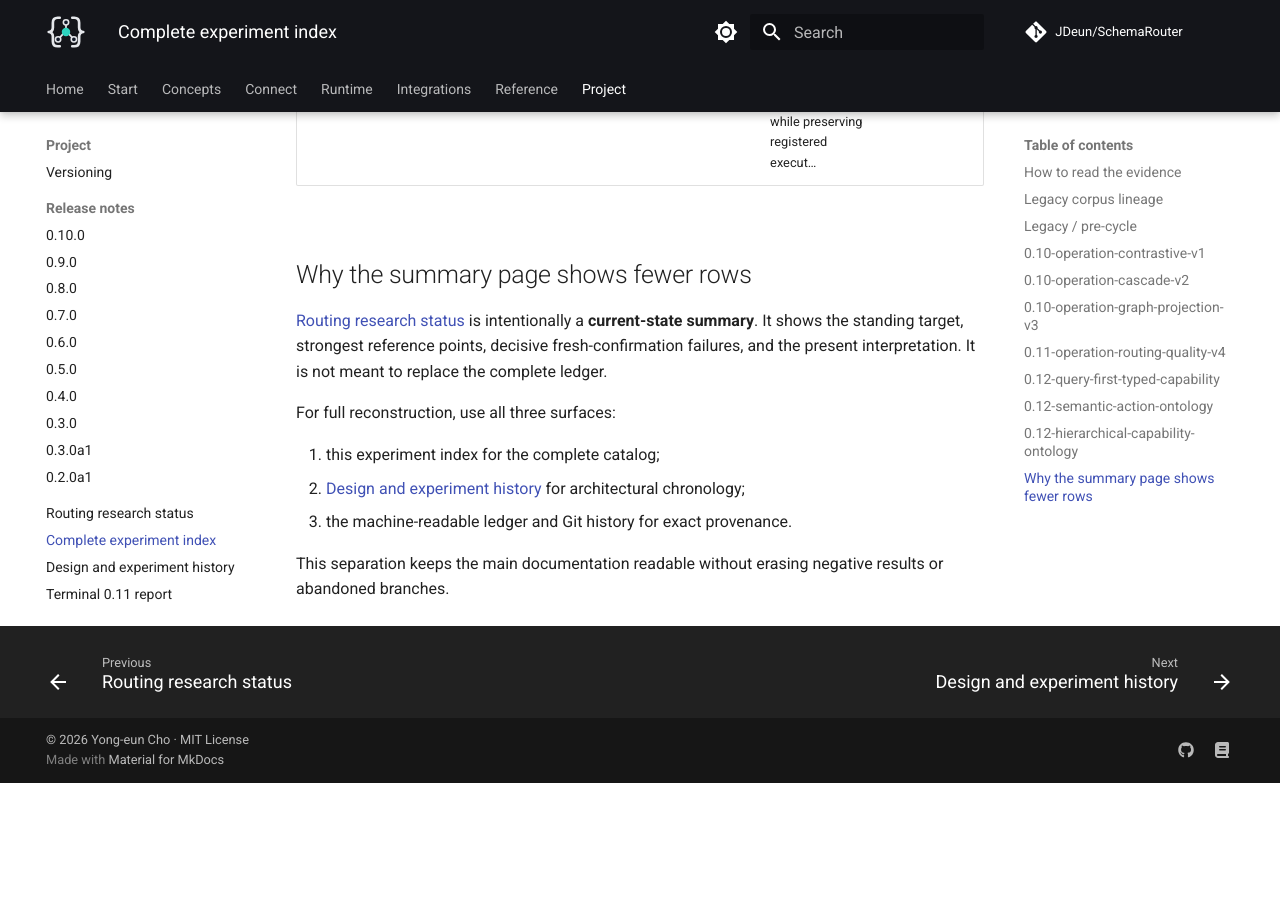
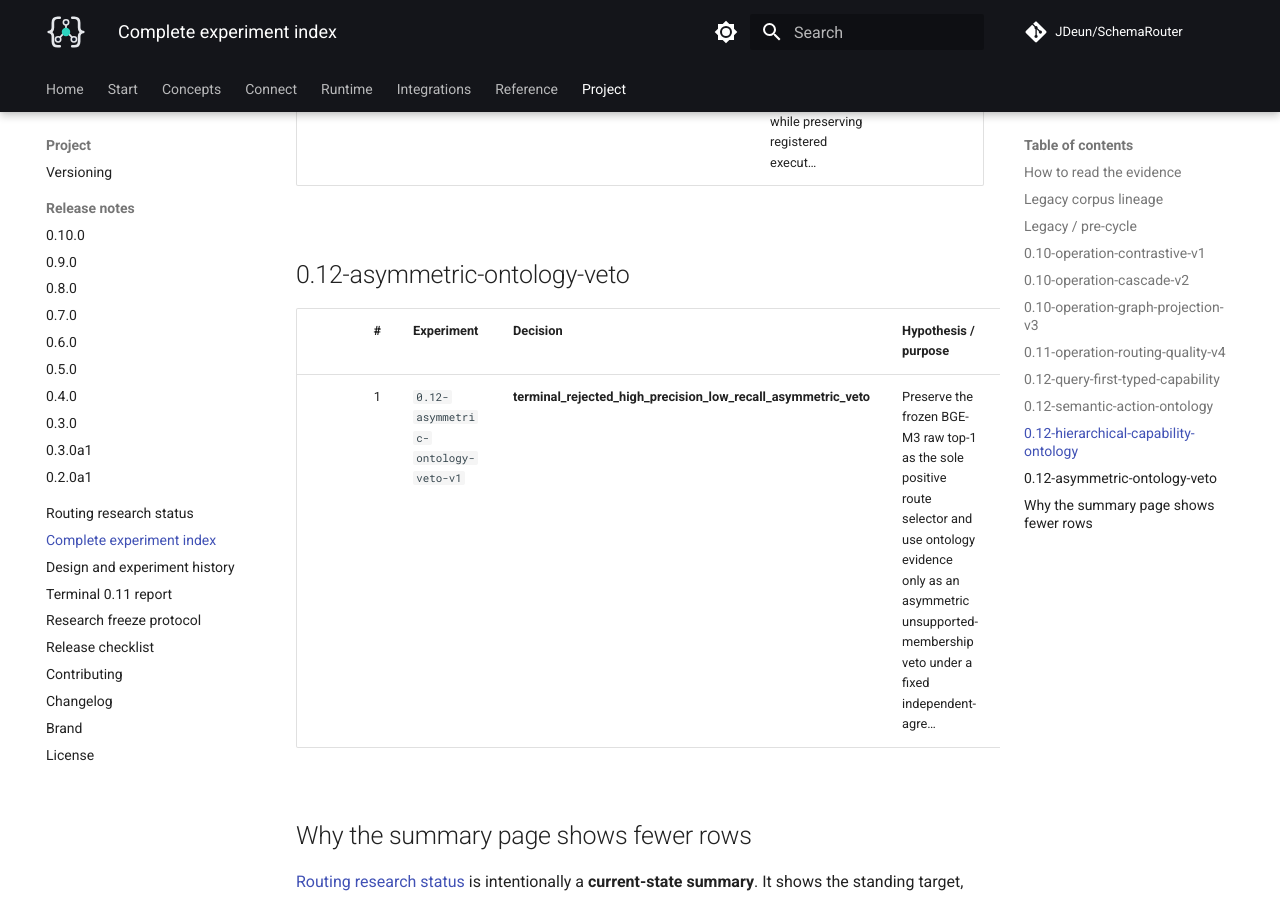
Before and after one commit to JDeun/SchemaRouter, an MkDocs documentation site: the page built from docs/research/experiment-index.md, in a window 1280 px wide and 900 px high, scrolled down 14073 px. Built offline with MkDocs 1.6.1 and Material for MkDocs 9.7.7, drawn with Linux system fonts in a browser that asks for light colours; comment, search, counter and statistics services are not loaded; before the commit the page ends 14856 px from its top, so only the background shows below that; some of the changed lines change nothing that is shown.

Commit message:
docs: refresh complete experiment index through #358

```diff
--- a/docs/research/experiment-index.md
+++ b/docs/research/experiment-index.md
@@ -8,7 +8,7 @@
 
 Current machine-readable ledger:
 
-- independent experiment records: **63**;
+- independent experiment records: **64**;
 - legacy routing corpus lineage: **13** versioned corpora;
 - routine bugfix-only commits are not counted as independent experiments unless they changed an
   architecture invariant, evaluation protocol, or empirical claim;
@@ -51,7 +51,7 @@
 
 | # | Experiment | Decision | Hypothesis / purpose | Evidence |
 | ---: | --- | --- | --- | --- |
-| 1 | `pre-0.8-no-route-sentinel-ablation` | **sentinel_removed** | An explicit none_of_the_above pseudo-option could improve empty-recall no-route discrimination. | [issue #87](https://github.com/JDeun/SchemaRouter/issues/87) · [`e41f57a044`](https://github.com/JDeun/SchemaRouter/commit/e41f57a044182deb374980c28d66863d637a691b) |
+| 1 | `pre-0.8-no-route-sentinel-ablation` | **sentinel_removed** | An explicit none_of_the_above pseudo-option could improve empty-recall no-route discrimination. | [issue #87](https://github.com/JDeun/SchemaRouter/issues/87) |
 
 ## 0.10-operation-contrastive-v1
 
@@ -84,14 +84,14 @@
 | 7 | `0.11-nli-boundary-superseded` | **superseded_before_result_interpretation** | Recorded design / evaluation step. | [PR #192](https://github.com/JDeun/SchemaRouter/pull/192) |
 | 8 | `0.11-pairwise-tool-hierarchy` | **rejected_on_development** | Pairwise tool ranking crossed the 70% supported gate but did not provide an open-set capability boundary and badly missed rejection/false-route gates. | [PR #193](https://github.com/JDeun/SchemaRouter/pull/193) |
 | 9 | `0.11-direct-multilingual-nli-boundary` | **rejected_on_development** | Conservative entailment thresholds improved unsupported rejection but collapsed supported recall; direct NLI is unsuitable as the operation selector/gate tested here. | [PR #194](https://github.com/JDeun/SchemaRouter/pull/194) |
-| 10 | `0.11-bounded-retrieve-rerank-architecture` | **architecture_implemented_diagnostic_pending** | Recorded design / evaluation step. | [PR #195](https://github.com/JDeun/SchemaRouter/pull/195) · [`90af3e1fce`](https://github.com/JDeun/SchemaRouter/commit/90af3e1fce3bf29f45fd3347c14afc2603b37d5e) |
+| 10 | `0.11-bounded-retrieve-rerank-architecture` | **architecture_implemented_diagnostic_pending** | Recorded design / evaluation step. | [PR #195](https://github.com/JDeun/SchemaRouter/pull/195) |
 | 11 | `0.11-bounded-rerank-score-diagnostic` | **ranking_headroom_validated_latency_optimization_required** | Recorded design / evaluation step. | [PR #205](https://github.com/JDeun/SchemaRouter/pull/205) · [`f43535b6ef`](https://github.com/JDeun/SchemaRouter/commit/f43535b6ef0acbc5492b9791e6757e28a343d9fa) |
 | 12 | `0.11-winner-only-threshold-semantics` | **mechanism_merged_into_active_research_stack** | Recorded design / evaluation step. | [PR #208](https://github.com/JDeun/SchemaRouter/pull/208) |
 | 13 | `0.11-evidence-projector-active-stack` | **infrastructure_merged_into_active_research_stack** | Recorded design / evaluation step. | ledger / Git history |
 | 14 | `0.11-bounded-rerank-width-ablation` | **selected_width_2_by_preregistered_smallest_passing_width_rule** | Recorded design / evaluation step. | [PR #216](https://github.com/JDeun/SchemaRouter/pull/216) · [`9f4dbff423`](https://github.com/JDeun/SchemaRouter/commit/9f4dbff423cdcb9151d00d1b15586f9b3d766235) |
 | 15 | `0.11-joint-score-margin-boundary` | **not_selected** | Joint score+margin gating adds only ~0.35 percentage points at the same false-route budget, insufficient to justify a larger route-local tuning surface before width/latency optimi… | ledger / Git history |
-| 16 | `0.11-width2-winner-gate-executable` | **rejected_on_development_latency_gate** | A width-2 bounded semantic recall plus score-only BGE rank-then-gate boundary can satisfy the 0.11 development quality gates without material latency regression. | [PR #228](https://github.com/JDeun/SchemaRouter/pull/228) · [`fdaf3f77e9`](https://github.com/JDeun/SchemaRouter/commit/fdaf3f77e95b504e81739c69cd1d9889d36afabb) |
-| 17 | `0.11-cheap-action-only-evidence-diagnostic` | **retain_as_cheap_bounded_selector_or_auxiliary_evidence_not_global_direct_fast_path** | A cheap multilingual embedding over endpoint action names and trusted operation aliases can provide independent routing evidence at materially lower latency than BGE. | [PR #230](https://github.com/JDeun/SchemaRouter/pull/230) · [`521dcc65e0`](https://github.com/JDeun/SchemaRouter/commit/521dcc65e0269d68c76a372606f8d22b2ac57aa1) |
+| 16 | `0.11-width2-winner-gate-executable` | **rejected_on_development_latency_gate** | A width-2 bounded semantic recall plus score-only BGE rank-then-gate boundary can satisfy the 0.11 development quality gates without material latency regression. | [PR #228](https://github.com/JDeun/SchemaRouter/pull/228) |
+| 17 | `0.11-cheap-action-only-evidence-diagnostic` | **retain_as_cheap_bounded_selector_or_auxiliary_evidence_not_global_direct_fast_path** | A cheap multilingual embedding over endpoint action names and trusted operation aliases can provide independent routing evidence at materially lower latency than BGE. | [PR #230](https://github.com/JDeun/SchemaRouter/pull/230) |
 | 18 | `0.11-action-guided-single-pair-bge-diagnostic` | **rejected_on_supported_recall** | Use cheap action-only evidence to choose one already-authorized width-2 candidate, then score only one BGE pair to remove CPU tail latency. | [issue #231](https://github.com/JDeun/SchemaRouter/issues/231) · [PR #232](https://github.com/JDeun/SchemaRouter/pull/232) |
 | 19 | `0.11-bounded-action-embedding-diagnostic` | **rejected_on_open_set_supported_recall** | Replace BGE inside width-2 authorized recall with cached action-only MiniLM embedding evidence. | [issue #233](https://github.com/JDeun/SchemaRouter/issues/233) · [PR #236](https://github.com/JDeun/SchemaRouter/pull/236) |
 | 20 | `0.11-minilm-dual-view-diagnostic` | **rejected_backbone_capacity_insufficient** | Use one MiniLM query embedding against cached schema/domain and action-only route views to separate ranking evidence from open-set confidence. | [issue #240](https://github.com/JDeun/SchemaRouter/issues/240) · [PR #241](https://github.com/JDeun/SchemaRouter/pull/241) |
@@ -102,7 +102,7 @@
 | 25 | `0.11-conditional-zero-false-rejected-winner-rescue` | **rejected_zero_false_rescue_recovers_only_5_of_required_15** | Recorded design / evaluation step. | [issue #255](https://github.com/JDeun/SchemaRouter/issues/255) · [PR #258](https://github.com/JDeun/SchemaRouter/pull/258) |
 | 26 | `0.11-route-local-stable-bge-m3-fusion` | **rejected_strict_boundary_below_85_percent_despite_90_54_raw_ceiling** | Route-local fusion weights selected from the already-preregistered #246 grid may recover the remaining exact-route gap while midpoint/canonicalized thresholds remove observed-scor… | [issue #256](https://github.com/JDeun/SchemaRouter/issues/256) · [PR #257](https://github.com/JDeun/SchemaRouter/pull/257) |
 | 27 | `0.11-numerically-robust-threshold-freeze-policy` | **required_for_future_frozen_candidates** | Recorded design / evaluation step. | [issue #253](https://github.com/JDeun/SchemaRouter/issues/253) |
-| 28 | `0.11-bge-m3-robust-budget6-executable-confirmation` | **confirmed_as_numerically_robust_strict_base_for_conditional_rescue** | Recorded design / evaluation step. | [issue #259](https://github.com/JDeun/SchemaRouter/issues/259) · [`9e9b1049ea`](https://github.com/JDeun/SchemaRouter/commit/9e9b1049eac779adbc5781bfc45a447966ae32e8) |
+| 28 | `0.11-bge-m3-robust-budget6-executable-confirmation` | **confirmed_as_numerically_robust_strict_base_for_conditional_rescue** | Recorded design / evaluation step. | [issue #259](https://github.com/JDeun/SchemaRouter/issues/259) |
 | 29 | `0.11-cross-model-zero-false-abstention-rescue` | **gte_agreement_bge_selected_for_frozen_confirmation** | Recorded design / evaluation step. | [issue #262](https://github.com/JDeun/SchemaRouter/issues/262) · [PR #263](https://github.com/JDeun/SchemaRouter/pull/263) |
 | 30 | `0.11-zero-false-cross-model-frozen-candidate` | **rejected_surface_fragile_positive_open_set_boundary** | Recorded design / evaluation step. | [issue #265](https://github.com/JDeun/SchemaRouter/issues/265) · [PR #270](https://github.com/JDeun/SchemaRouter/pull/270) |
 | 31 | `0.11-robust-base-winner-crossencoder-rescue` | **rejected_safe_but_insufficient_rescue** | Recorded design / evaluation step. | [issue #266](https://github.com/JDeun/SchemaRouter/issues/266) |
@@ -111,25 +111,25 @@
 | 34 | `0.11-explicit-negative-capability-prototype-veto` | **rejected_combined_winner_domain_ood_veto** | Recorded design / evaluation step. | [issue #275](https://github.com/JDeun/SchemaRouter/issues/275) · [PR #276](https://github.com/JDeun/SchemaRouter/pull/276) |
 | 35 | `0.11-global-signed-capability-prototype-bank` | **rejected_global_signed_prototype_evidence_too_coarse** | Recorded design / evaluation step. | [issue #277](https://github.com/JDeun/SchemaRouter/issues/277) · [PR #278](https://github.com/JDeun/SchemaRouter/pull/278) |
 | 36 | `0.11-dual-signed-negative-openworld` | **rejected_scalar_signed_evidence_overlap** | Recorded design / evaluation step. | [issue #279](https://github.com/JDeun/SchemaRouter/issues/279) · [PR #280](https://github.com/JDeun/SchemaRouter/pull/280) |
-| 37 | `0.11-rank-based-capability-set-openworld` | **rejected_fixed_prototype_heuristics_terminated** | Recorded design / evaluation step. | [issue #281](https://github.com/JDeun/SchemaRouter/issues/281) · [PR #283](https://github.com/JDeun/SchemaRouter/pull/283) · [`944df2e0f2`](https://github.com/JDeun/SchemaRouter/commit/944df2e0f2dc8617e7b97e6a38d4e2f5684f5324) |
-| 38 | `0.11-grouped-oof-learned-winner-verifier` | **promote_hgb_p0_500_to_separate_frozen_candidate** | Recorded design / evaluation step. | [issue #285](https://github.com/JDeun/SchemaRouter/issues/285) · [PR #286](https://github.com/JDeun/SchemaRouter/pull/286) · [`cfaafb84bb`](https://github.com/JDeun/SchemaRouter/commit/cfaafb84bb651a6d6d38c4ce741f05ac61f37e9e) |
-| 39 | `0.11-external-qwen3-semantic-capability-verifier` | **reject** | Recorded design / evaluation step. | [issue #289](https://github.com/JDeun/SchemaRouter/issues/289) · [PR #290](https://github.com/JDeun/SchemaRouter/pull/290) · [`68e812ab5c`](https://github.com/JDeun/SchemaRouter/commit/68e812ab5c72bd42664e21f8c9f62a760465cb03) |
-| 40 | `0.11-frozen-hgb-winner-verifier-candidate` | **rejected_fresh_surface_generalization_failure** | Recorded design / evaluation step. | [issue #287](https://github.com/JDeun/SchemaRouter/issues/287) · [PR #288](https://github.com/JDeun/SchemaRouter/pull/288) · [`e5b10ee01e`](https://github.com/JDeun/SchemaRouter/commit/e5b10ee01ec23af6113c562b51e1db0c6d003d7a) |
-| 41 | `0.11-system-one-provider-contract` | **accepted_reusable_infrastructure** | Recorded design / evaluation step. | [issue #291](https://github.com/JDeun/SchemaRouter/issues/291) · [PR #292](https://github.com/JDeun/SchemaRouter/pull/292) · [`7f4118ea05`](https://github.com/JDeun/SchemaRouter/commit/7f4118ea059ab448ca132a3ef83b7a43135318c8) |
-| 42 | `0.11-pluggable-system-one-routing` | **direct_laya_rejected_parent_remains_open_for_system_one_comparison** | Recorded design / evaluation step. | [issue #293](https://github.com/JDeun/SchemaRouter/issues/293) · [PR #294](https://github.com/JDeun/SchemaRouter/pull/294) · [`48e329ee94`](https://github.com/JDeun/SchemaRouter/commit/48e329ee949d0d7a42d93a7c06c7ecbc62edfedc) |
+| 37 | `0.11-rank-based-capability-set-openworld` | **rejected_fixed_prototype_heuristics_terminated** | Recorded design / evaluation step. | [issue #281](https://github.com/JDeun/SchemaRouter/issues/281) · [PR #283](https://github.com/JDeun/SchemaRouter/pull/283) |
+| 38 | `0.11-grouped-oof-learned-winner-verifier` | **promote_hgb_p0_500_to_separate_frozen_candidate** | Recorded design / evaluation step. | [issue #285](https://github.com/JDeun/SchemaRouter/issues/285) · [PR #286](https://github.com/JDeun/SchemaRouter/pull/286) |
+| 39 | `0.11-external-qwen3-semantic-capability-verifier` | **reject** | Recorded design / evaluation step. | [issue #289](https://github.com/JDeun/SchemaRouter/issues/289) · [PR #290](https://github.com/JDeun/SchemaRouter/pull/290) |
+| 40 | `0.11-frozen-hgb-winner-verifier-candidate` | **rejected_fresh_surface_generalization_failure** | Recorded design / evaluation step. | [issue #287](https://github.com/JDeun/SchemaRouter/issues/287) · [PR #288](https://github.com/JDeun/SchemaRouter/pull/288) |
+| 41 | `0.11-system-one-provider-contract` | **accepted_reusable_infrastructure** | Recorded design / evaluation step. | [issue #291](https://github.com/JDeun/SchemaRouter/issues/291) · [PR #292](https://github.com/JDeun/SchemaRouter/pull/292) |
+| 42 | `0.11-pluggable-system-one-routing` | **direct_laya_rejected_parent_remains_open_for_system_one_comparison** | Recorded design / evaluation step. | [issue #293](https://github.com/JDeun/SchemaRouter/issues/293) · [PR #294](https://github.com/JDeun/SchemaRouter/pull/294) |
 | 43 | `0.11-kev-08b-choice-noul-screen` | **no_quality_result_runtime_nonviable** | Recorded design / evaluation step. | [issue #299](https://github.com/JDeun/SchemaRouter/issues/299) · [PR #300](https://github.com/JDeun/SchemaRouter/pull/300) |
-| 44 | `0.11-pinned-laya-noul-veto` | **reject** | Recorded design / evaluation step. | [issue #301](https://github.com/JDeun/SchemaRouter/issues/301) · [PR #302](https://github.com/JDeun/SchemaRouter/pull/302) · [`46af3c3d01`](https://github.com/JDeun/SchemaRouter/commit/46af3c3d0156b7b7bfd40686aa5639571f91a936) |
+| 44 | `0.11-pinned-laya-noul-veto` | **reject** | Recorded design / evaluation step. | [issue #301](https://github.com/JDeun/SchemaRouter/issues/301) · [PR #302](https://github.com/JDeun/SchemaRouter/pull/302) |
 | 45 | `0.11-laya-choice-noul-full-catalog` | **superseded_by_301** | Recorded design / evaluation step. | [issue #295](https://github.com/JDeun/SchemaRouter/issues/295) · [PR #296](https://github.com/JDeun/SchemaRouter/pull/296) |
 | 46 | `0.11-top4-typed-capability-routing` | **same_laya_variant_dominated; provider_neutral_contingency_only** | Recorded design / evaluation step. | [issue #303](https://github.com/JDeun/SchemaRouter/issues/303) · [PR #310](https://github.com/JDeun/SchemaRouter/pull/310) |
-| 47 | `0.11-generic-decision-callable-benchmark` | **accepted_reusable_infrastructure** | Recorded design / evaluation step. | [issue #304](https://github.com/JDeun/SchemaRouter/issues/304) · [PR #305](https://github.com/JDeun/SchemaRouter/pull/305) · [`c9678b95a6`](https://github.com/JDeun/SchemaRouter/commit/c9678b95a6dc592a1c3b850a6aea8b1675ff94a4) |
+| 47 | `0.11-generic-decision-callable-benchmark` | **accepted_reusable_infrastructure** | Recorded design / evaluation step. | [issue #304](https://github.com/JDeun/SchemaRouter/issues/304) · [PR #305](https://github.com/JDeun/SchemaRouter/pull/305) |
 | 48 | `0.11-anyjev-l0-content-free-noul-veto` | **await_realistic_runtime_before_execution** | Recorded design / evaluation step. | [issue #311](https://github.com/JDeun/SchemaRouter/issues/311) · [PR #313](https://github.com/JDeun/SchemaRouter/pull/313) |
 | 49 | `0.11-bge-plus-kev-global-noul` | **source_kev_analysis_missing** | Recorded design / evaluation step. | [issue #314](https://github.com/JDeun/SchemaRouter/issues/314) |
 | 50 | `0.11-lightweight-negative-gte-offline-compose` | **pass_promote_executable** | Recorded design / evaluation step. | [issue #322](https://github.com/JDeun/SchemaRouter/issues/322) · [PR #323](https://github.com/JDeun/SchemaRouter/pull/323) |
 | 51 | `0.11-lightweight-negative-gte-executable` | **pass_dev_promote_fresh** | Recorded design / evaluation step. | [issue #324](https://github.com/JDeun/SchemaRouter/issues/324) · [PR #325](https://github.com/JDeun/SchemaRouter/pull/325) |
-| 52 | `0.11-lightweight-bge-gte-frozen-fresh-confirmation` | **reject_after_fresh_failure** | Recorded design / evaluation step. | [issue #326](https://github.com/JDeun/SchemaRouter/issues/326) · [PR #327](https://github.com/JDeun/SchemaRouter/pull/327) · [`b19d7b0255`](https://github.com/JDeun/SchemaRouter/commit/b19d7b0255ee9717464b6fa65ce1ebdeaf58a1bd) |
-| 53 | `0.11-bge-m3-colbert-operation-contract` | **reject** | Recorded design / evaluation step. | [issue #328](https://github.com/JDeun/SchemaRouter/issues/328) · [PR #329](https://github.com/JDeun/SchemaRouter/pull/329) · [`4c72f2dd19`](https://github.com/JDeun/SchemaRouter/commit/4c72f2dd1939edb6ecf8415d620dbb5d58683fa0) |
-| 54 | `0.11-bge-registry-alias-envelope` | **reject** | Registry-derived sibling contrast preserves recall but accepts unsupported requests; registry cohesion rejects unsupported requests only by collapsing supported exact to ~24% and … | [issue #332](https://github.com/JDeun/SchemaRouter/issues/332) · [PR #333](https://github.com/JDeun/SchemaRouter/pull/333) · [`fa091f4329`](https://github.com/JDeun/SchemaRouter/commit/fa091f43296eb1ca680f39921010482275bb4cda) |
-| 55 | `0.11-bge-gte-threshold-free-consensus` | **reject** | Cross-backbone top-1 agreement behaves as route-selection confidence rather than unsupported-capability evidence: two strong rankers frequently agree on the same plausible registe… | [issue #336](https://github.com/JDeun/SchemaRouter/issues/336) · [PR #337](https://github.com/JDeun/SchemaRouter/pull/337) · [`d25f427569`](https://github.com/JDeun/SchemaRouter/commit/d25f427569fc4419a72963c6f31994fa170805f6) |
+| 52 | `0.11-lightweight-bge-gte-frozen-fresh-confirmation` | **reject_after_fresh_failure** | Recorded design / evaluation step. | [issue #326](https://github.com/JDeun/SchemaRouter/issues/326) · [PR #327](https://github.com/JDeun/SchemaRouter/pull/327) |
+| 53 | `0.11-bge-m3-colbert-operation-contract` | **reject** | Recorded design / evaluation step. | [issue #328](https://github.com/JDeun/SchemaRouter/issues/328) · [PR #329](https://github.com/JDeun/SchemaRouter/pull/329) |
+| 54 | `0.11-bge-registry-alias-envelope` | **reject** | Registry-derived sibling contrast preserves recall but accepts unsupported requests; registry cohesion rejects unsupported requests only by collapsing supported exact to ~24% and … | [issue #332](https://github.com/JDeun/SchemaRouter/issues/332) · [PR #333](https://github.com/JDeun/SchemaRouter/pull/333) |
+| 55 | `0.11-bge-gte-threshold-free-consensus` | **reject** | Cross-backbone top-1 agreement behaves as route-selection confidence rather than unsupported-capability evidence: two strong rankers frequently agree on the same plausible registe… | [issue #336](https://github.com/JDeun/SchemaRouter/issues/336) · [PR #337](https://github.com/JDeun/SchemaRouter/pull/337) |
 | 56 | `0.11-registry-compiled-capability-verifier` | **terminal_rejected_overconservative_veto** | A provider-neutral capability IR plus generic synthetic counterfactual supervision can veto unsupported operations for arbitrary newly registered native/OpenAPI/MCP tools without … | [issue #338](https://github.com/JDeun/SchemaRouter/issues/338) · [PR #341](https://github.com/JDeun/SchemaRouter/pull/341) · [`ef75100abc`](https://github.com/JDeun/SchemaRouter/commit/ef75100abc1bb03a80ef2d7cfbd9d463accfb623) |
 
 ## 0.12-query-first-typed-capability
@@ -150,6 +150,12 @@
 | ---: | --- | --- | --- | --- |
 | 1 | `0.12-hierarchical-capability-ontology-v1` | **terminal_rejected_hard_ontology_filter** | A hierarchical executable-capability ontology with root/leaf constraints and contrastive multilingual prototypes can improve open-set membership while preserving registered execut… | [issue #354](https://github.com/JDeun/SchemaRouter/issues/354) · [PR #357](https://github.com/JDeun/SchemaRouter/pull/357) · [`250845bba0`](https://github.com/JDeun/SchemaRouter/commit/250845bba058a704ab50cdde43326cc1e5c26d62) |
 
+## 0.12-asymmetric-ontology-veto
+
+| # | Experiment | Decision | Hypothesis / purpose | Evidence |
+| ---: | --- | --- | --- | --- |
+| 1 | `0.12-asymmetric-ontology-veto-v1` | **terminal_rejected_high_precision_low_recall_asymmetric_veto** | Preserve the frozen BGE-M3 raw top-1 as the sole positive route selector and use ontology evidence only as an asymmetric unsupported-membership veto under a fixed independent-agre… | [issue #358](https://github.com/JDeun/SchemaRouter/issues/358) · [PR #360](https://github.com/JDeun/SchemaRouter/pull/360) · [`759359882c`](https://github.com/JDeun/SchemaRouter/commit/759359882c3deb1be310fc540bbb1780b1543885) |
+
 ## Why the summary page shows fewer rows
 
 [Routing research status](routing-status.md) is intentionally a **current-state summary**. It shows
```
